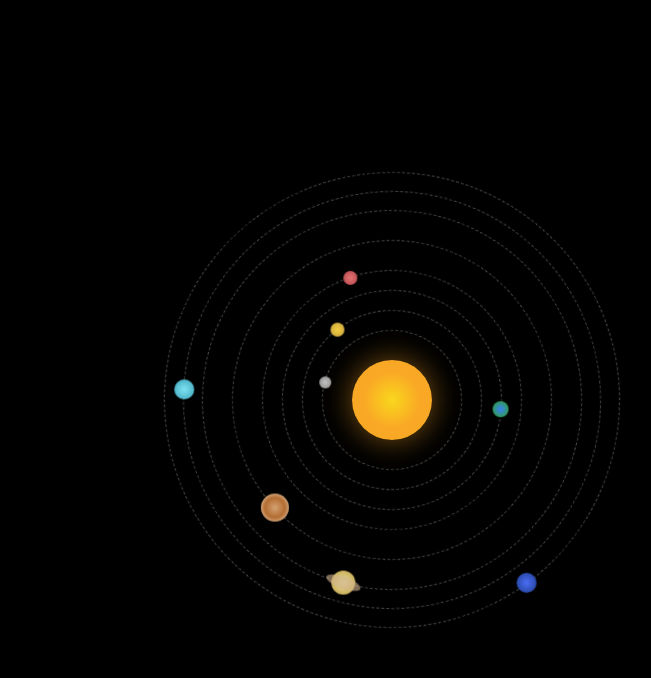
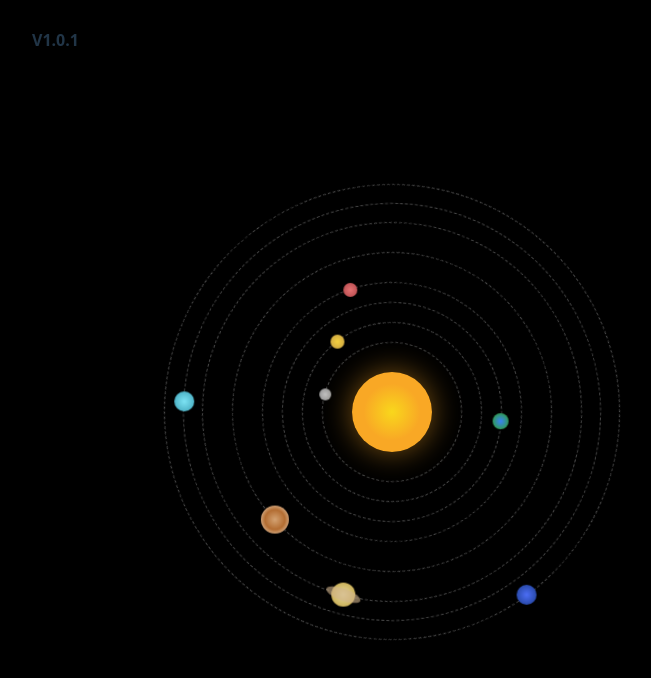
Before and after one commit to long2348/full-combo-cicd, a React (Vite) app in the folder FE/my-app/: page / in a window 1280 px wide. Shown: the top 678 px of the page, without its empty margins (248-899 px from the left). Built offline with nearby package versions, Linux system fonts and the light colour scheme.

Commit message:
Feature for v1.0.1

```diff
--- a/FE/my-app/src/App.jsx
+++ b/FE/my-app/src/App.jsx
@@ -3,6 +3,8 @@ import './App.css';
 
 function App() {
   return (
+    <>
+    <h4>V1.0.1</h4>
       <div className="solar-system">
         <div className="sun-container">
           <div className="sun"></div>
@@ -32,6 +34,7 @@ function App() {
           <div className="planet"></div>
         </div>
       </div>
+    </>
   );
 }
 
```
Lines whose indentation alone changed are shown as unchanged.
